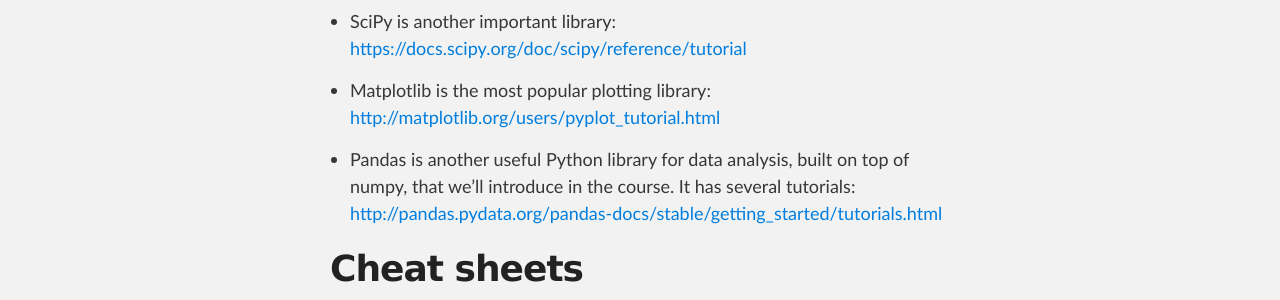
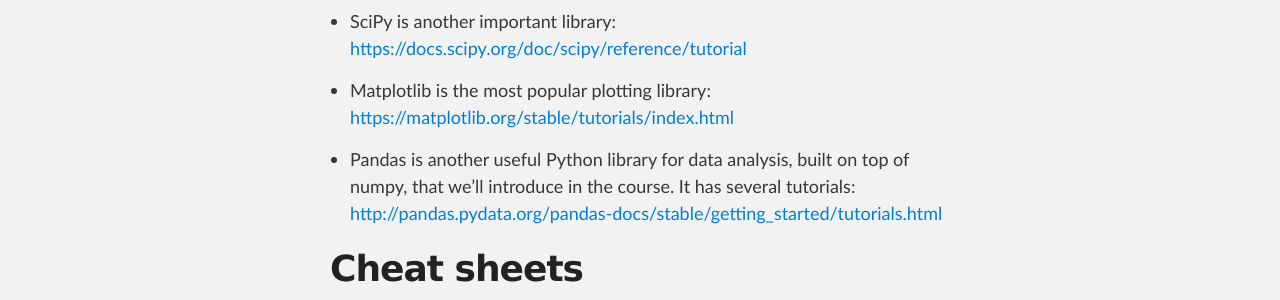
Before and after one commit to SciPyCourse2021/scipycourse2021.github.io, a Jekyll site: the page built from index.md, in a window 1280 px wide and 900 px high, scrolled down 1974 px. Shown: the part 229-529 px from the top of the window. Built offline with Jekyll 4.4.1, drawn with Linux system fonts in a browser that asks for light colours.

Commit message:
Update mpl tutorial link

```diff
--- a/index.md
+++ b/index.md
@@ -87,7 +87,7 @@ These are all free, and require no signup or login:
   <https://docs.scipy.org/doc/scipy/reference/tutorial>
 
 * Matplotlib is the most popular plotting library:
-  <http://matplotlib.org/users/pyplot_tutorial.html>
+  <https://matplotlib.org/stable/tutorials/index.html>
 
 * Pandas is another useful Python library for data analysis, built on top of numpy, that we'll
   introduce in the course. It has several tutorials:
```
